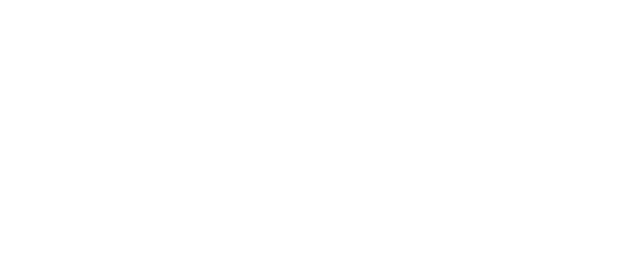
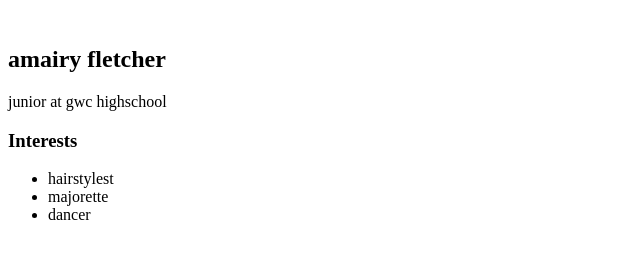
Before and after one commit to mairymarie/mairymarie.github.io, a plain HTML site: page index.html in a window 1280 px wide. Shown: the whole page, without its empty margins (0-640 px from the left). Drawn offline with Linux system fonts and the light colour scheme.

Commit message:
worked on webpage

```diff
--- a/index.html
+++ b/index.html
@@ -1,13 +1,32 @@
 <!DOCTYPE html>
 <html>
   <head>
-    <title>CHANGE ME</title>
+    <title>Amairy R. Fletcher</title>
   </head>
 
   <body>
     <!-- All content goes here -->
     <div id="all-contents">
+      <nav>
 
+      </nav>
+      <main>
+        <div class="sidebar">
+          <img src="">
+        </div>
+        <div class="content">
+          <h2>amairy fletcher</h2>
+          <p>junior at gwc highschool</p>
+          <div id="interests">
+            <h3>Interests</h3>
+            <ul>
+              <li>hairstylest</li>
+              <li>majorette</li>
+              <li>dancer</li>
+            </ul>
+          </div>
+        </div>
+      </main>
     </div>
   </body>
 </html>
```
